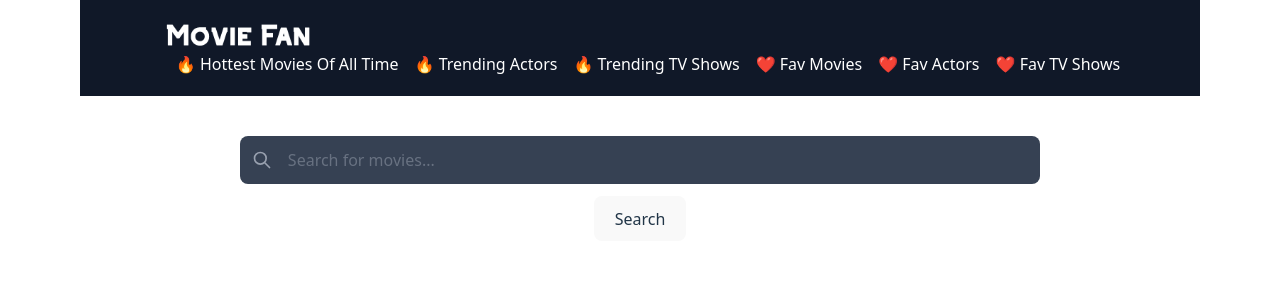
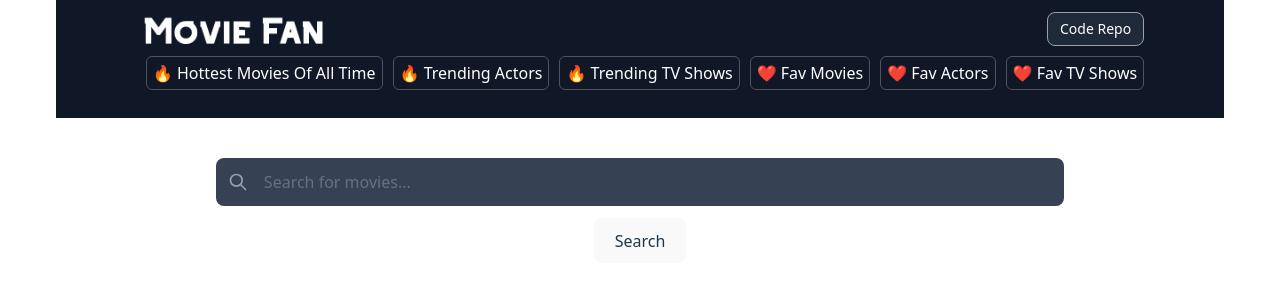
Before and after one commit to 0xadri/mini-app, a React (Vite) app in the folder mini-app/: page / in a window 1280 px wide. Shown: the top 300 px of the page. Built offline with nearby package versions, Linux system fonts and the light colour scheme.

Commit message:
NAVBAR alpha v1

```diff
--- a/mini-app/src/components/NavBar.jsx
+++ b/mini-app/src/components/NavBar.jsx
@@ -2,53 +2,60 @@ import { Link } from "react-router-dom";
 import MyNavLink from "./MyNavLink";
 
 const NavBar = () => {
-  const classNavItem = "ml-4";
+  const classNavItem =
+    "inline-block py-1 px-1.5 mb-2 ml-2.5 rounded-md border border-zinc-600 hover:bg-gray-600";
   return (
     <>
-      <header className="w-full mx-auto py-5 px-10 mb-5 md:px-20 bg-gray-900 text-white">
-        <Link to="/">
+      <header className="w-full mx-auto pt-3 pb-5 px-10 mb-5 md:px-20 bg-gray-900 text-white">
+        <div className="h-9 mb-2">
+          <Link to="/" className="float-left">
             <img
               src="/logo-movie-fan_00.png"
-            className="max-h-8 max-sm:max-w-35"
+              className="max-h-10 max-sm:max-w-35"
               alt="Movie Fan Logo"
             />
           </Link>
-
+          <a
+            to="/"
+            href="https://github.com/0xadri/ima-kokode"
+            target="_blank"
+            className="float-right px-3 py-1.5 max-sm:py-2 max-sm:px-2  sm:ml-6 max-sm:text-xs  hover:border-zinc-200 border-zinc-400 bg-gray-800 border font-medium rounded-lg text-sm text-center  hover:bg-gray-700 focus:ring-2 focus:outline-none focus:ring-blue-300"
+          >
+            Code Repo
+          </a>
+        </div>
+        <div className="">
           <MyNavLink
             to="/popular-movies"
             txt="🔥 Hottest Movies Of All Time"
             className={classNavItem}
           />
-
           <MyNavLink
             to="/trending-actors"
             txt="🔥 Trending Actors"
             className={classNavItem}
           />
-
           <MyNavLink
             to="/trending-tvshows"
             txt="🔥 Trending TV Shows"
             className={classNavItem}
           />
-
           <MyNavLink
             to="/favorite-movies"
             txt="❤️ Fav Movies"
             className={classNavItem}
           />
-
           <MyNavLink
             to="/favorite-actors"
             txt="❤️ Fav Actors"
             className={classNavItem}
           />
-
           <MyNavLink
             to="/favorite-tvshows"
             txt="❤️ Fav TV Shows"
             className={classNavItem}
           />
+        </div>
       </header>
     </>
   );
```
Lines whose indentation alone changed are shown as unchanged.
